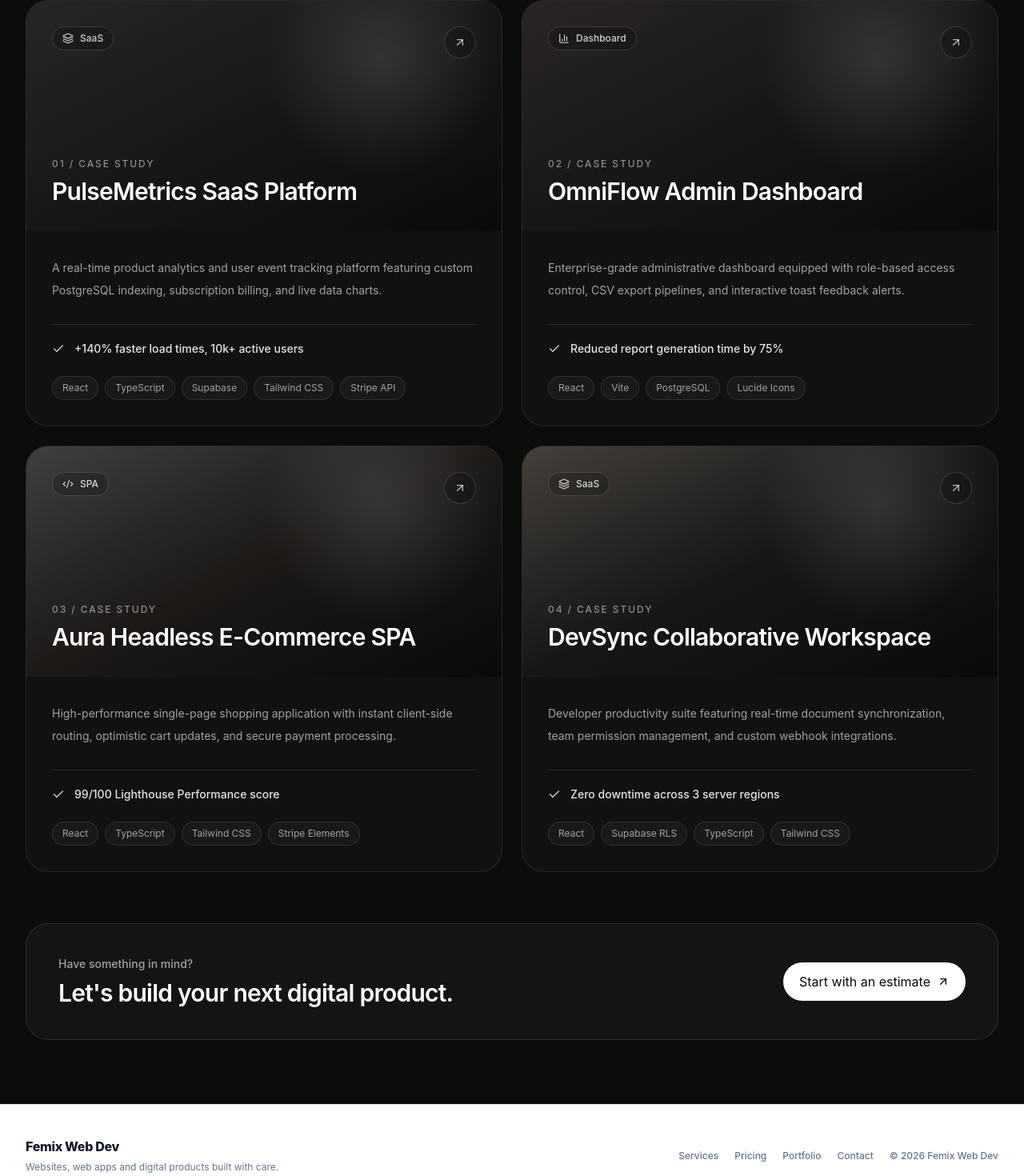
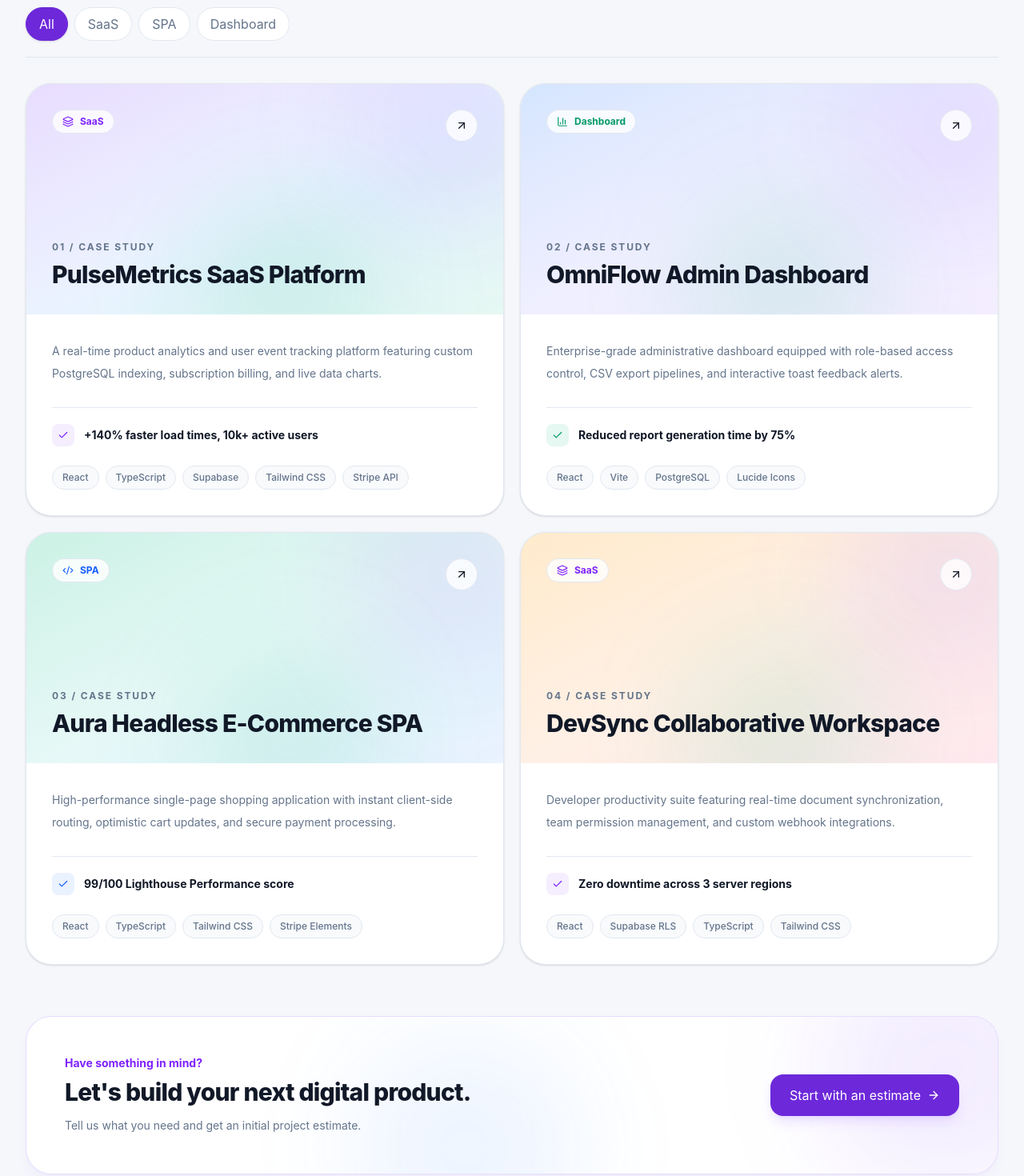
Before and after one commit to femixdigital/femix-web-dev, a React (Vite) app: page /portfolio in a window 1280 px wide. Shown: the part 578-2048 px from the top of the page at 80% size. Built offline with nearby package versions, Linux system fonts and the light colour scheme.

Commit message:
feat: redesign premium portfolio page

```diff
--- a/src/pages/Portfolio.tsx
+++ b/src/pages/Portfolio.tsx
@@ -1,5 +1,7 @@
 import React, { useState } from 'react';
+import { Link } from 'react-router-dom';
 import {
+  ArrowRight,
   ArrowUpRight,
   BarChart3,
   Check,
@@ -26,7 +28,7 @@ const PROJECTS: Project[] = [
     category: 'SaaS',
     description:
       'A real-time product analytics and user event tracking platform featuring custom PostgreSQL indexing, subscription billing, and live data charts.',
-    imageBg: 'from-neutral-800 via-neutral-900 to-stone-950',
+    imageBg: 'from-violet-500/20 via-blue-500/10 to-emerald-500/10',
     techStack: ['React', 'TypeScript', 'Supabase', 'Tailwind CSS', 'Stripe API'],
     metrics: '+140% faster load times, 10k+ active users',
     liveUrl: '#',
@@ -37,7 +39,7 @@ const PROJECTS: Project[] = [
     category: 'Dashboard',
     description:
       'Enterprise-grade administrative dashboard equipped with role-based access control, CSV export pipelines, and interactive toast feedback alerts.',
-    imageBg: 'from-stone-800 via-neutral-900 to-neutral-950',
+    imageBg: 'from-blue-500/20 via-indigo-500/10 to-violet-500/10',
     techStack: ['React', 'Vite', 'PostgreSQL', 'Lucide Icons'],
     metrics: 'Reduced report generation time by 75%',
     liveUrl: '#',
@@ -48,7 +50,7 @@ const PROJECTS: Project[] = [
     category: 'SPA',
     description:
       'High-performance single-page shopping application with instant client-side routing, optimistic cart updates, and secure payment processing.',
-    imageBg: 'from-neutral-700 via-stone-900 to-neutral-950',
+    imageBg: 'from-emerald-500/20 via-teal-500/10 to-blue-500/10',
     techStack: ['React', 'TypeScript', 'Tailwind CSS', 'Stripe Elements'],
     metrics: '99/100 Lighthouse Performance score',
     liveUrl: '#',
@@ -59,7 +61,7 @@ const PROJECTS: Project[] = [
     category: 'SaaS',
     description:
       'Developer productivity suite featuring real-time document synchronization, team permission management, and custom webhook integrations.',
-    imageBg: 'from-stone-700 via-neutral-900 to-neutral-950',
+    imageBg: 'from-amber-500/20 via-orange-500/10 to-rose-500/10',
     techStack: ['React', 'Supabase RLS', 'TypeScript', 'Tailwind CSS'],
     metrics: 'Zero downtime across 3 server regions',
     liveUrl: '#',
@@ -75,6 +77,32 @@ const categoryIcons = {
   'E-Commerce': ShoppingBag,
 };
 
+const categoryStyles: Record<
+  Project['category'],
+  { icon: string; badge: string; accent: string }
+> = {
+  SaaS: {
+    icon: 'bg-violet-500/10 text-violet-600 dark:text-violet-300',
+    badge: 'text-violet-600 dark:text-violet-300',
+    accent: 'from-violet-500/25 to-blue-500/10',
+  },
+  SPA: {
+    icon: 'bg-blue-500/10 text-blue-600 dark:text-blue-300',
+    badge: 'text-blue-600 dark:text-blue-300',
+    accent: 'from-blue-500/25 to-emerald-500/10',
+  },
+  Dashboard: {
+    icon: 'bg-emerald-500/10 text-emerald-600 dark:text-emerald-300',
+    badge: 'text-emerald-600 dark:text-emerald-300',
+    accent: 'from-emerald-500/25 to-teal-500/10',
+  },
+  'E-Commerce': {
+    icon: 'bg-amber-500/10 text-amber-600 dark:text-amber-300',
+    badge: 'text-amber-600 dark:text-amber-300',
+    accent: 'from-amber-500/25 to-rose-500/10',
+  },
+};
+
 export const Portfolio: React.FC = () => {
   const [activeFilter, setActiveFilter] = useState<string>('All');
 
@@ -84,20 +112,23 @@ export const Portfolio: React.FC = () => {
       : PROJECTS.filter((project) => project.category === activeFilter);
 
   return (
-    <main className="min-h-screen bg-[#0c0c0b] text-white">
-      <section className="mx-auto max-w-7xl px-5 pb-20 pt-14 sm:px-8 sm:pt-20">
+    <main className="min-h-screen bg-[var(--app-bg)] text-[var(--app-text)]">
+      <section className="mx-auto max-w-7xl px-5 pb-24 pt-14 sm:px-8 sm:pb-28 sm:pt-20 lg:pb-32">
         {/* Header */}
-        <div className="max-w-3xl">
-          <div className="mb-6 inline-flex items-center gap-2 rounded-full border border-white/10 bg-white/[0.04] px-3 py-1.5 text-xs font-medium text-neutral-300">
+        <div className="max-w-4xl">
+          <div className="mb-6 inline-flex items-center gap-2 rounded-full border border-violet-500/20 bg-violet-500/8 px-3.5 py-2 text-xs font-bold uppercase tracking-[0.16em] text-violet-600 dark:text-violet-300">
             <Layers3 className="h-3.5 w-3.5" />
             Selected work
           </div>
 
-          <h1 className="max-w-3xl text-4xl font-semibold tracking-[-0.04em] text-white sm:text-6xl">
-            Digital products designed to work beautifully.
+          <h1 className="max-w-4xl text-4xl font-extrabold leading-[1.02] tracking-[-0.05em] sm:text-6xl lg:text-7xl">
+            Digital products designed to
+            <span className="block bg-gradient-to-r from-violet-600 via-blue-600 to-emerald-500 bg-clip-text text-transparent">
+              work beautifully.
+            </span>
           </h1>
 
-          <p className="mt-6 max-w-2xl text-base leading-7 text-neutral-400 sm:text-lg">
+          <p className="mt-6 max-w-2xl text-base leading-7 text-[var(--app-muted)] sm:text-lg">
             A selection of web platforms, dashboards, SaaS products and
             interactive experiences built with performance, clarity and
             real-world business needs in mind.
@@ -105,7 +136,7 @@ export const Portfolio: React.FC = () => {
         </div>
 
         {/* Filters */}
-        <div className="mt-12 flex flex-wrap gap-2 border-b border-white/10 pb-5">
+        <div className="mt-12 flex flex-wrap gap-2 border-b border-[var(--app-border)] pb-5">
           {FILTERS.map((category) => {
             const isActive = activeFilter === category;
 
@@ -114,10 +145,10 @@ export const Portfolio: React.FC = () => {
                 key={category}
                 type="button"
                 onClick={() => setActiveFilter(category)}
-                className={`rounded-full border px-4 py-2 text-sm font-medium transition ${
+                className={`rounded-full border px-4 py-2 text-sm font-bold transition ${
                   isActive
-                    ? 'border-white bg-white text-neutral-950'
-                    : 'border-white/10 bg-white/[0.03] text-neutral-400 hover:border-white/20 hover:text-white'
+                    ? 'border-[var(--app-brand)] bg-[var(--app-brand)] text-white shadow-sm'
+                    : 'border-[var(--app-border)] bg-[var(--app-surface)] text-[var(--app-muted)] hover:border-violet-400/40 hover:text-[var(--app-text)]'
                 }`}
               >
                 {category}
@@ -127,24 +158,28 @@ export const Portfolio: React.FC = () => {
         </div>
 
         {/* Project grid */}
-        <div className="mt-8 grid gap-6 lg:grid-cols-2">
+        <div className="mt-8 grid gap-5 lg:grid-cols-2">
           {filteredProjects.map((project, index) => {
             const Icon = categoryIcons[project.category];
+            const styles = categoryStyles[project.category];
 
             return (
               <article
                 key={project.id}
-                className="group overflow-hidden rounded-[1.75rem] border border-white/10 bg-white/[0.025] transition duration-300 hover:-translate-y-1 hover:border-white/20"
+                className="group overflow-hidden rounded-[2rem] border border-[var(--app-border)] bg-[var(--app-surface)] shadow-sm transition duration-300 hover:-translate-y-1 hover:shadow-xl"
               >
                 {/* Project visual */}
                 <div
                   className={`relative h-64 overflow-hidden bg-gradient-to-br ${project.imageBg} p-6 sm:h-72 sm:p-8`}
                 >
-                  <div className="absolute inset-0 bg-[radial-gradient(circle_at_75%_25%,rgba(255,255,255,0.12),transparent_30%)]" />
+                  <div className="pointer-events-none absolute -right-16 -top-20 h-64 w-64 rounded-full bg-violet-500/10 blur-3xl" />
+                  <div className="pointer-events-none absolute -bottom-24 left-1/3 h-64 w-64 rounded-full bg-emerald-500/10 blur-3xl" />
 
                   <div className="relative flex h-full flex-col justify-between">
-                    <div className="flex items-start justify-between">
-                      <span className="inline-flex items-center gap-2 rounded-full border border-white/15 bg-black/20 px-3 py-1.5 text-xs font-medium text-white/80 backdrop-blur-sm">
+                    <div className="flex items-start justify-between gap-4">
+                      <span
+                        className={`inline-flex items-center gap-2 rounded-full border border-[var(--app-border)] bg-[var(--app-surface)]/80 px-3 py-1.5 text-xs font-bold backdrop-blur-sm ${styles.badge}`}
+                      >
                         <Icon className="h-3.5 w-3.5" />
                         {project.category}
                       </span>
@@ -155,7 +190,7 @@ export const Portfolio: React.FC = () => {
                           target="_blank"
                           rel="noopener noreferrer"
                           aria-label={`View ${project.title}`}
-                          className="flex h-10 w-10 items-center justify-center rounded-full border border-white/15 bg-black/20 text-white/70 backdrop-blur-sm transition hover:bg-white hover:text-neutral-950"
+                          className="flex h-10 w-10 items-center justify-center rounded-full border border-[var(--app-border)] bg-[var(--app-surface)]/80 text-[var(--app-text)] backdrop-blur-sm transition hover:-translate-y-0.5 hover:bg-[var(--app-surface)]"
                         >
                           <ArrowUpRight className="h-4 w-4" />
                         </a>
@@ -163,10 +198,11 @@ export const Portfolio: React.FC = () => {
                     </div>
 
                     <div>
-                      <p className="mb-2 text-xs font-medium uppercase tracking-[0.16em] text-white/50">
+                      <p className="mb-2 text-xs font-bold uppercase tracking-[0.16em] text-[var(--app-muted)]">
                         {String(index + 1).padStart(2, '0')} / Case study
                       </p>
-                      <h2 className="max-w-xl text-2xl font-semibold tracking-tight text-white sm:text-3xl">
+
+                      <h2 className="max-w-xl text-2xl font-extrabold tracking-tight sm:text-3xl">
                         {project.title}
                       </h2>
                     </div>
@@ -175,13 +211,18 @@ export const Portfolio: React.FC = () => {
 
                 {/* Project details */}
                 <div className="p-6 sm:p-8">
-                  <p className="text-sm leading-7 text-neutral-400">
+                  <p className="text-sm leading-7 text-[var(--app-muted)]">
                     {project.description}
                   </p>
 
-                  <div className="mt-7 flex items-start gap-3 border-t border-white/10 pt-5">
-                    <Check className="mt-0.5 h-4 w-4 shrink-0 text-neutral-300" />
-                    <p className="text-sm font-medium text-neutral-200">
+                  <div className="mt-7 flex items-start gap-3 border-t border-[var(--app-border)] pt-5">
+                    <div
+                      className={`flex h-7 w-7 shrink-0 items-center justify-center rounded-lg ${styles.icon}`}
+                    >
+                      <Check className="h-3.5 w-3.5" />
+                    </div>
+
+                    <p className="pt-1 text-sm font-bold text-[var(--app-text)]">
                       {project.metrics}
                     </p>
                   </div>
@@ -190,7 +231,7 @@ export const Portfolio: React.FC = () => {
                     {project.techStack.map((tech) => (
                       <span
                         key={tech}
-                        className="rounded-full border border-white/10 bg-white/[0.035] px-3 py-1.5 text-xs text-neutral-400"
+                        className="rounded-full border border-[var(--app-border)] bg-[var(--app-surface-2)] px-3 py-1.5 text-xs font-medium text-[var(--app-muted)]"
                       >
                         {tech}
                       </span>
@@ -203,27 +244,37 @@ export const Portfolio: React.FC = () => {
         </div>
 
         {/* Closing CTA */}
-        <div className="mt-16 overflow-hidden rounded-[1.75rem] border border-white/10 bg-white/[0.035] p-7 sm:p-10">
-          <div className="flex flex-col gap-7 md:flex-row md:items-center md:justify-between">
+        <div className="relative mt-16 overflow-hidden rounded-[2rem] border border-violet-500/20 bg-[var(--app-surface)] p-8 shadow-lg shadow-violet-500/5 sm:p-10 lg:p-12">
+          <div className="pointer-events-none absolute -right-24 -top-24 h-80 w-80 rounded-full bg-violet-500/10 blur-3xl" />
+          <div className="pointer-events-none absolute -bottom-28 left-1/3 h-72 w-72 rounded-full bg-blue-500/8 blur-3xl" />
+
+          <div className="relative flex flex-col gap-8 md:flex-row md:items-center md:justify-between">
             <div className="max-w-2xl">
-              <p className="text-sm font-medium text-neutral-400">
+              <p className="text-sm font-bold text-violet-600 dark:text-violet-300">
                 Have something in mind?
               </p>
-              <h2 className="mt-2 text-2xl font-semibold tracking-tight text-white sm:text-3xl">
+
+              <h2 className="mt-2 text-2xl font-extrabold tracking-tight sm:text-3xl">
                 Let&apos;s build your next digital product.
               </h2>
+
+              <p className="mt-3 text-sm leading-6 text-[var(--app-muted)]">
+                Tell us what you need and get an initial project estimate.
+              </p>
             </div>
 
-            <a
-              href="/estimator"
-              className="inline-flex shrink-0 items-center justify-center gap-2 rounded-full bg-white px-5 py-3 text-sm font-semibold text-neutral-950 transition hover:bg-neutral-200"
+            <Link
+              to="/estimator"
+              className="inline-flex shrink-0 items-center justify-center gap-2 rounded-2xl bg-[var(--app-brand)] px-6 py-3.5 text-sm font-bold text-white shadow-lg shadow-violet-500/15 transition hover:-translate-y-0.5 hover:shadow-xl"
             >
               Start with an estimate
-              <ArrowUpRight className="h-4 w-4" />
-            </a>
+              <ArrowRight className="h-4 w-4" />
+            </Link>
           </div>
         </div>
       </section>
     </main>
   );
 };
+
+export default Portfolio;
```
